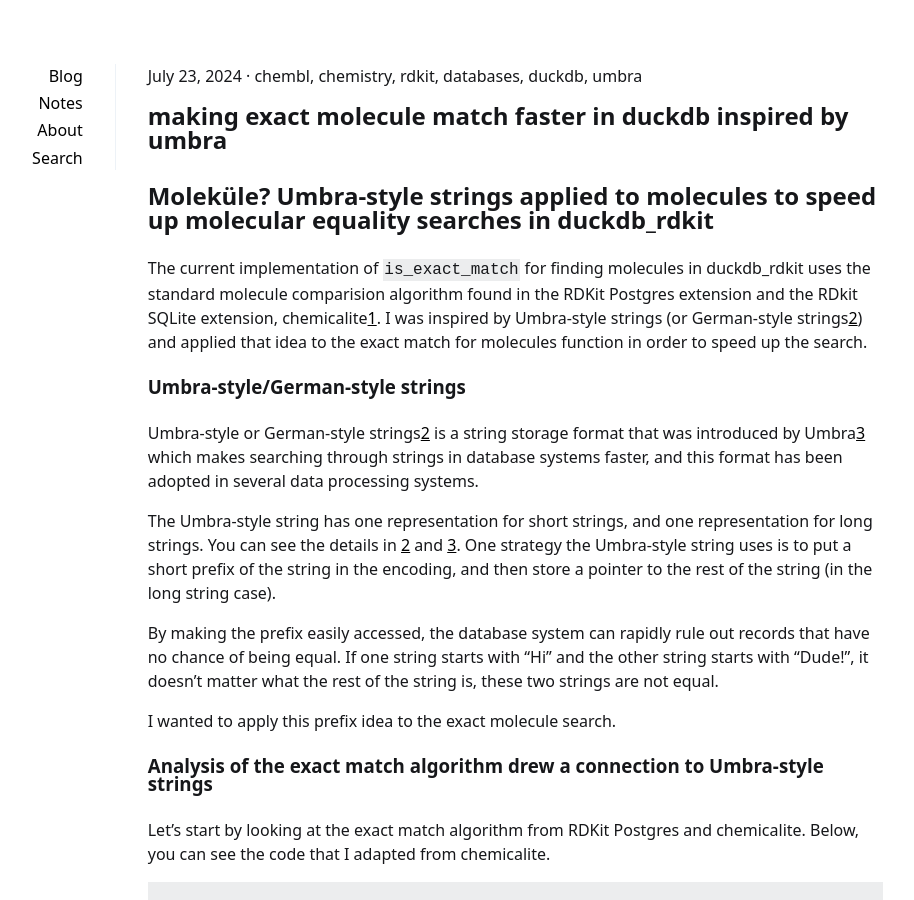
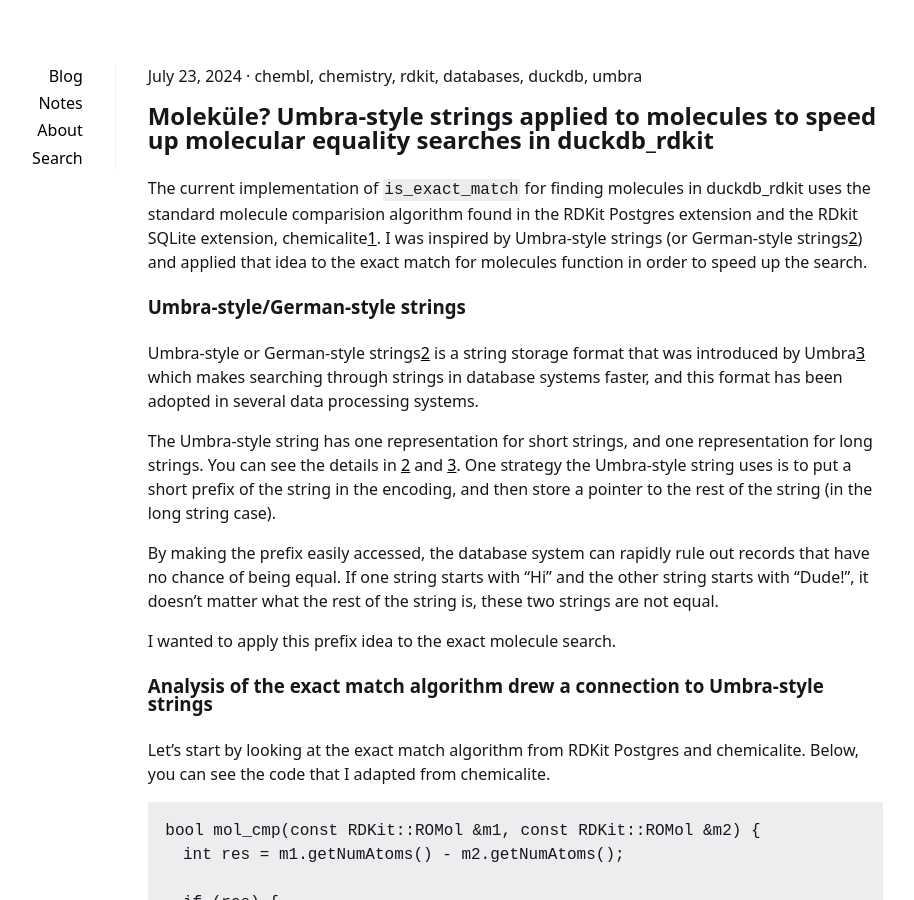
Before and after one commit to bodowd/bodowd.github.io, a Jekyll site: the page built from _posts/2024-07-23-faster-exact-molecule-match-umbra.md, in a window 1280 px wide and 900 px high. Shown: the whole window, without its empty margins (205-1119 px from the left). Built offline with Jekyll 4.4.1, drawn with Linux system fonts in a browser that asks for light colours.

Commit message:
remove redundant title

```diff
--- a/_posts/2024-07-23-faster_exact_molecule_match_umbra.md
+++ b/_posts/2024-07-23-faster-exact-molecule-match-umbra.md
@@ -1,12 +1,10 @@
 ---
 layout: post
-title: making exact molecule match faster in duckdb inspired by umbra
+title: Moleküle? Umbra-style strings applied to molecules to speed up molecular equality searches in duckdb_rdkit
 description: ""
 summary: ""
 tags: [chembl, chemistry, rdkit, databases, duckdb, umbra]
 ---
-
-# Moleküle? Umbra-style strings applied to molecules to speed up molecular equality searches in duckdb_rdkit
 
 The current implementation of `is_exact_match` for finding molecules in duckdb_rdkit
 uses the standard molecule comparision algorithm found in the RDKit Postgres
```
